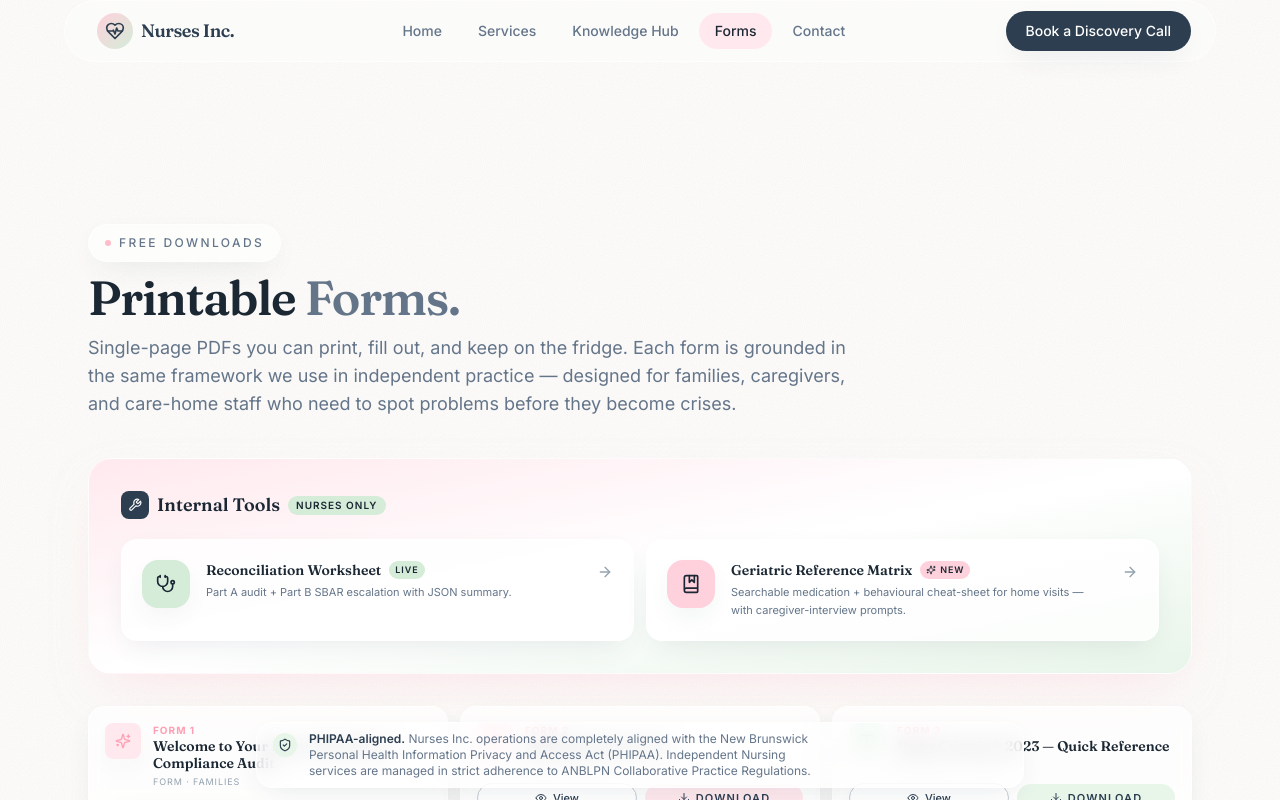
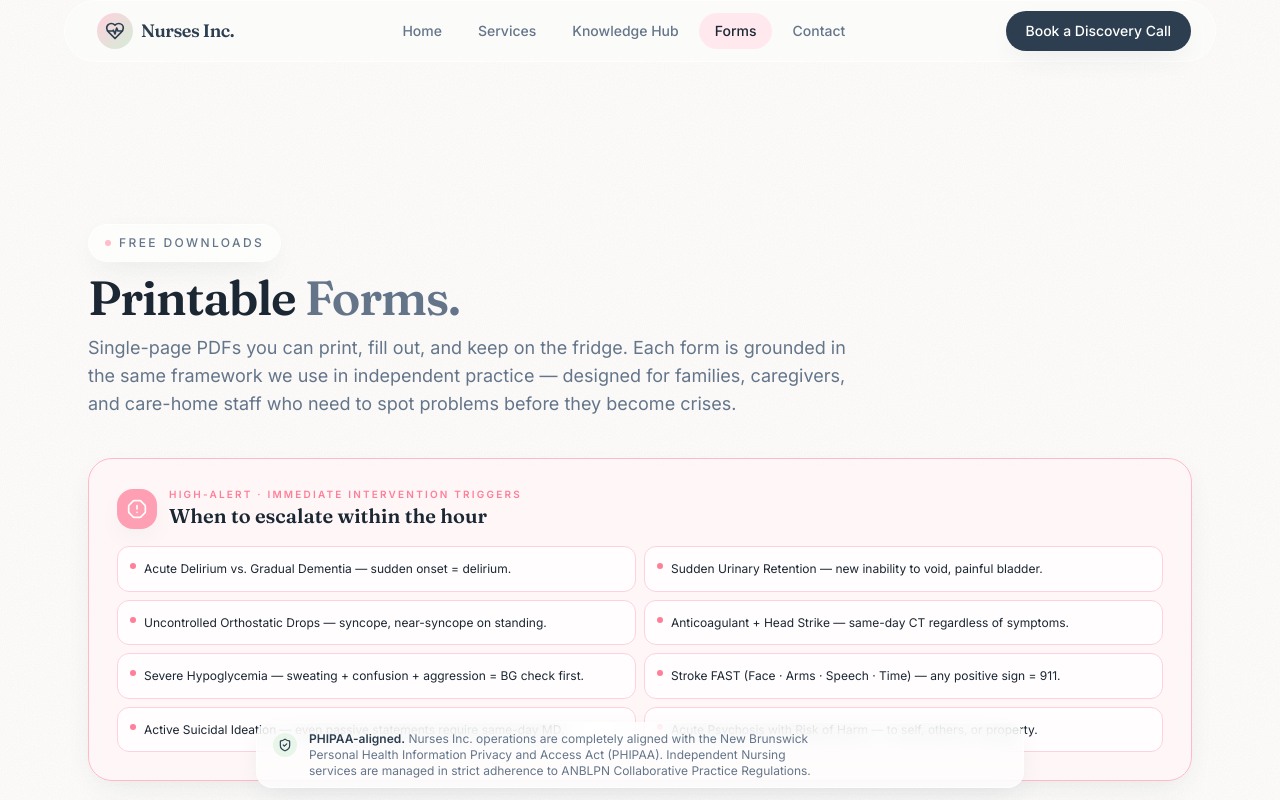
Before and after one commit to hamaouic/nursesinc, a React (Vite) app: page /forms in a window 1280 px wide. Shown: the top 800 px of the page. Built offline with nearby package versions, Linux system fonts and the light colour scheme.

Commit message:
Move HighAlertTriggers panel to top of /forms page

```diff
--- a/src/pages/Forms.tsx
+++ b/src/pages/Forms.tsx
@@ -9,6 +9,7 @@ import {
 } from 'lucide-react';
 import Section from '@/components/Section';
 import MedFormsBoard from '@/components/MedFormsBoard';
+import HighAlertTriggers from '@/components/HighAlertTriggers';
 
 export default function Forms() {
   return (
@@ -24,6 +25,11 @@ export default function Forms() {
         }
         description="Single-page PDFs you can print, fill out, and keep on the fridge. Each form is grounded in the same framework we use in independent practice — designed for families, caregivers, and care-home staff who need to spot problems before they become crises."
       >
+        {/* High-Alert Immediate Intervention Triggers — top of page */}
+        <div className="mb-8">
+          <HighAlertTriggers />
+        </div>
+
         {/* Internal Tools showcase — sits above the printable grid */}
         <motion.div
           initial={{ opacity: 0, y: 16 }}
```
